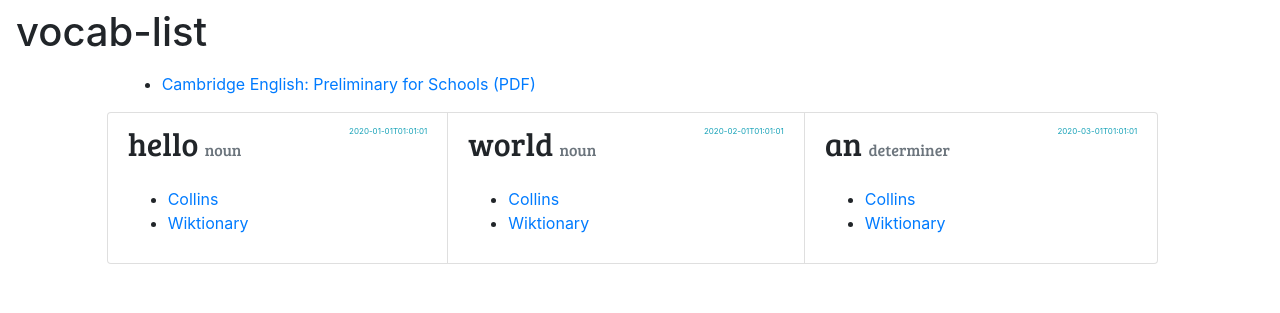
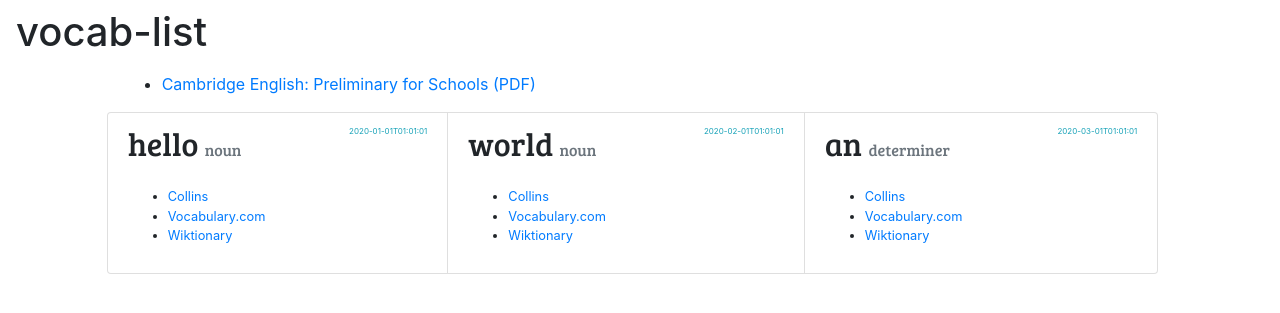
Before and after one commit to f6o/f6o.github.io, a Jekyll site: the page vocab/index.html, which Jekyll copies as it is, in a window 1280 px wide. Shown: the top 313 px of the page. Built offline with Jekyll 4.4.1, drawn with Linux system fonts in a browser that asks for light colours.

Commit message:
design: make external link font size smaller

```diff
--- a/vocab/index.html
+++ b/vocab/index.html
@@ -15,8 +15,12 @@
             font-family: 'Bree Serif', serif;
         }
 
-        .vocab-item h5>small, .vocab-item .datetime {
+        .vocab-item h5>small,
+        .vocab-item .datetime {
             font-size: 0.5em;
+        }
+        .vocab-item ul.vocab-links > li {
+            font-size: 0.8em;
         }
     </style>
 </head>
@@ -43,9 +47,10 @@
                         <span class="datetime text-info">{{ w.create_time }}</span>
                     </div>
                     <p>{{ w.notes }}</p>
-                    <ul>
-                    <li><a :href="url.collins + '/' + w.word" target="_blank">Collins</a></li>
-                    <li><a :href="url.wiktionary + '/' + w.word" target="_blank">Wiktionary</a></li>
+                    <ul class="vocab-links">
+                        <li><a :href="url.collins + '/' + w.word" target="_blank">Collins</a></li>
+                        <li><a :href="url.vocabulary + '/' + w.word" target="_blank">Vocabulary.com</a></li>
+                        <li><a :href="url.wiktionary + '/' + w.word" target="_blank">Wiktionary</a></li>
                     </ul>
                 </div>
             </div>
@@ -57,7 +62,8 @@
         var data = {
             url: {
                 collins: "https://www.collinsdictionary.com/dictionary/english",
-                wiktionary: "https://en.wiktionary.org/wiki"
+                wiktionary: "https://en.wiktionary.org/wiki",
+                vocabulary: "https://www.vocabulary.com/dictionary"
             },
             words: [{
                 word: "hello",
```
